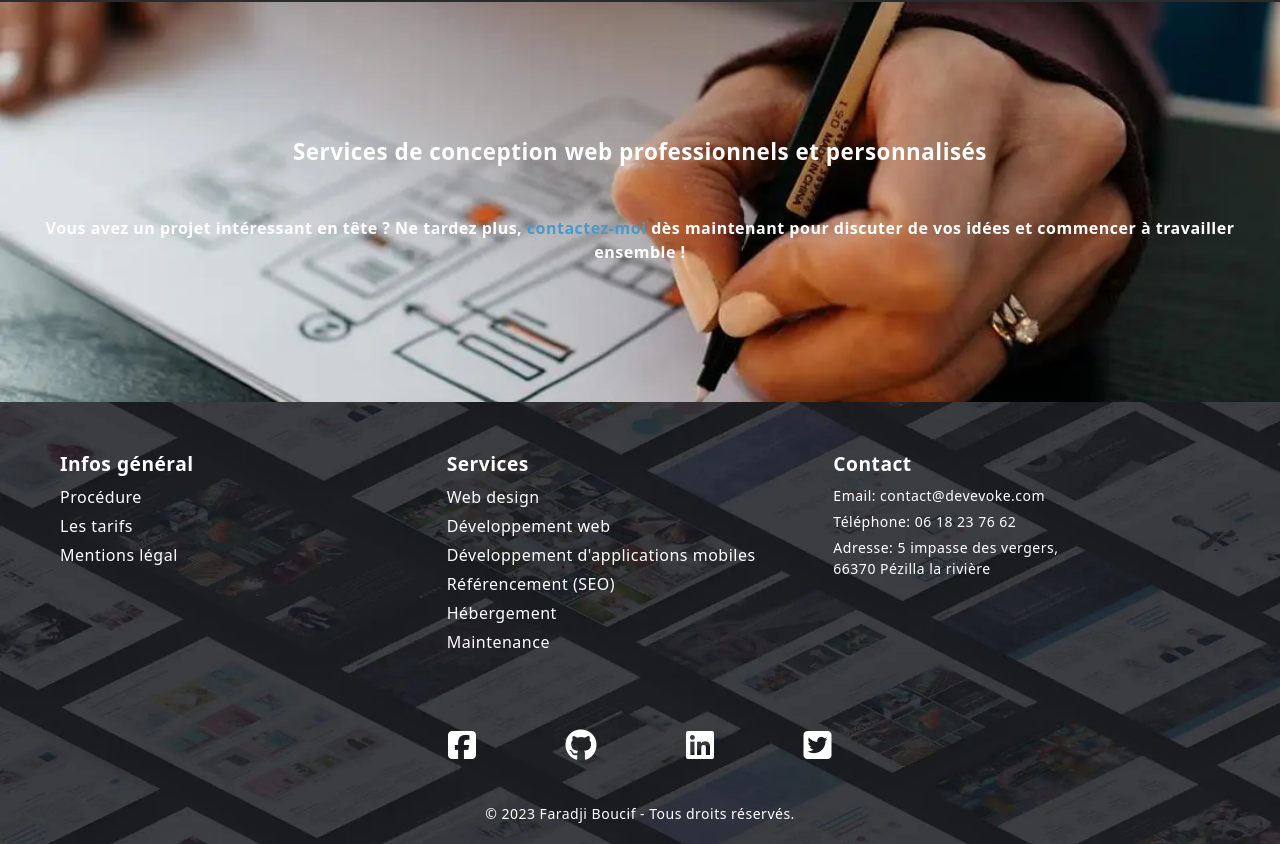
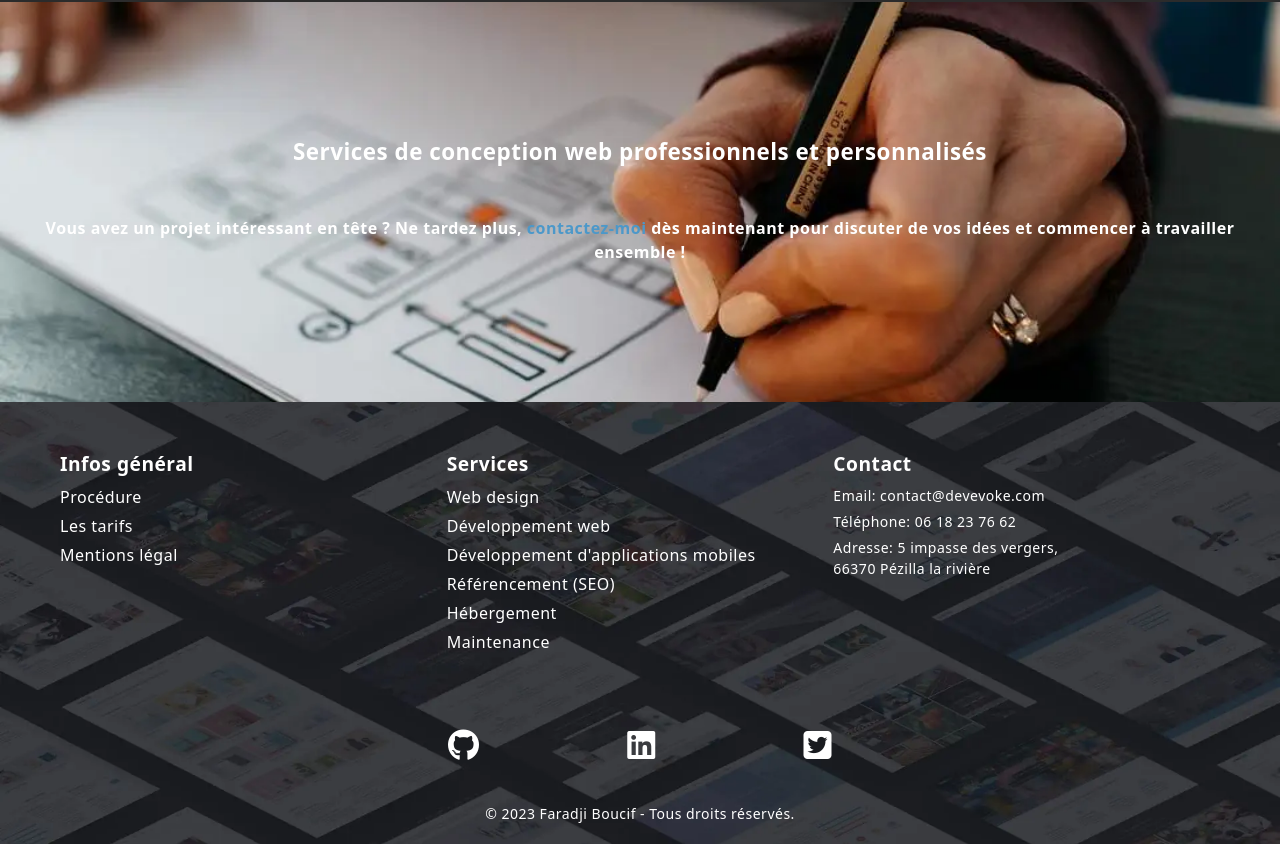
Before and after one commit to Dwfaradji/freelance, a Next.js app: page / in a window 1280 px wide. Shown: the part 6470-7314 px from the top of the page. Built offline with nearby package versions, Linux system fonts and the light colour scheme.

Commit message:
correction text

```diff
--- a/src/app/Sections/Footer/Footer.tsx
+++ b/src/app/Sections/Footer/Footer.tsx
@@ -64,17 +64,19 @@ const Footer: React.FC = () => {
 
       <div className="container-network">
         <div className="network">
-          <Link
-            href="https://www.facebook.com/Devevoke-103100528585996"
-            target="_blank"
-            rel="noopener noreferrer"
-          >
-            <i className="fa-brands fa-square-facebook"></i>
-          </Link>
+          {/*<Link*/}
+          {/*  href="https://www.facebook.com/Devevoke-103100528585996"*/}
+          {/*  target="_blank"*/}
+          {/*  rel="noopener noreferrer"*/}
+          {/*  aria-label="facebook"*/}
+          {/*>*/}
+          {/*  <i className="fa-brands fa-square-facebook"></i>*/}
+          {/*</Link>*/}
           <Link
             href="https://github.com/Dwfaradji"
             target="_blank"
             rel="noopener noreferrer"
+            aria-label={"github"}
           >
             <i className="fa-brands fa-github"></i>
           </Link>
@@ -82,6 +84,7 @@ const Footer: React.FC = () => {
             href="https://fr.linkedin.com/in/boucif-faradji"
             target="_blank"
             rel="noopener noreferrer"
+            aria-label={"linkedin"}
           >
             <i className="fa-brands fa-linkedin"></i>
           </Link>
@@ -89,6 +92,7 @@ const Footer: React.FC = () => {
             href="https://twitter.com/Dw_faradji"
             target="_blank"
             rel="noopener noreferrer"
+            aria-label={"twitter"}
           >
             <i className="fa-brands fa-square-twitter"></i>
           </Link>
```
